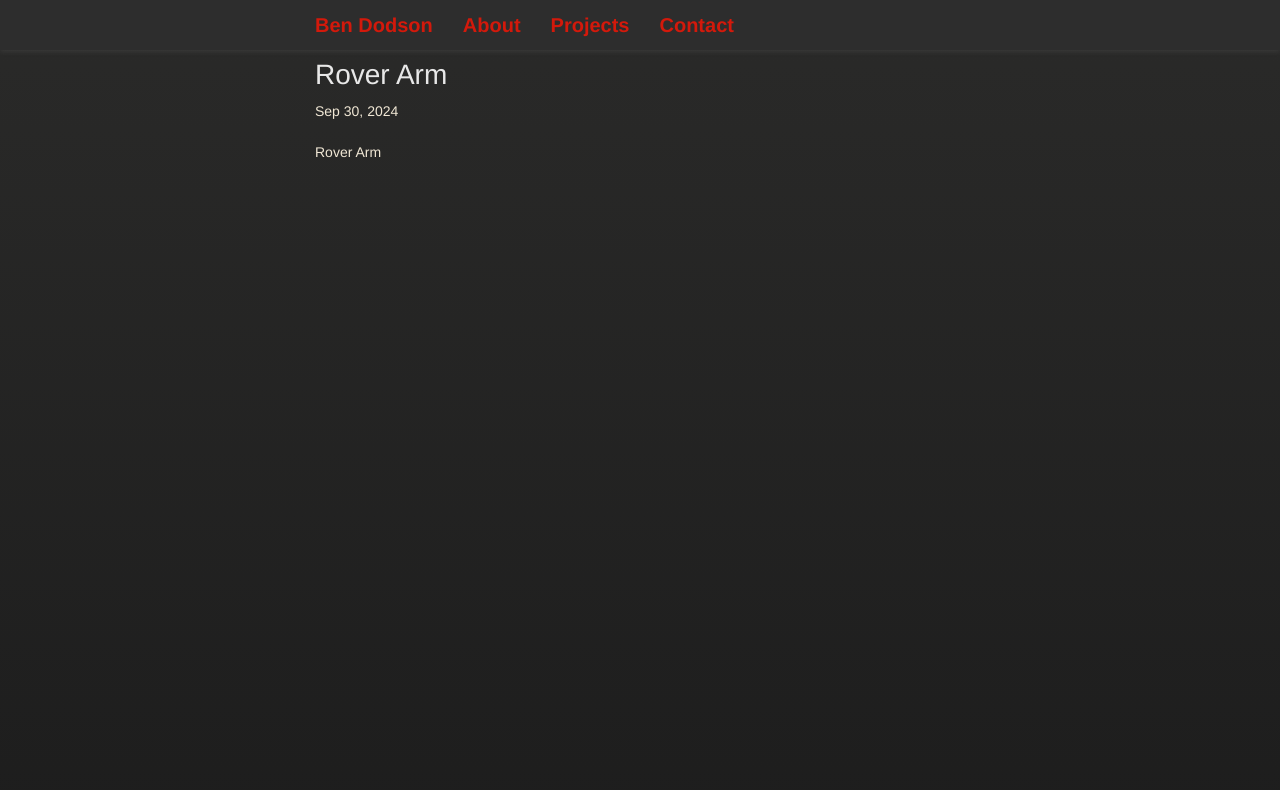
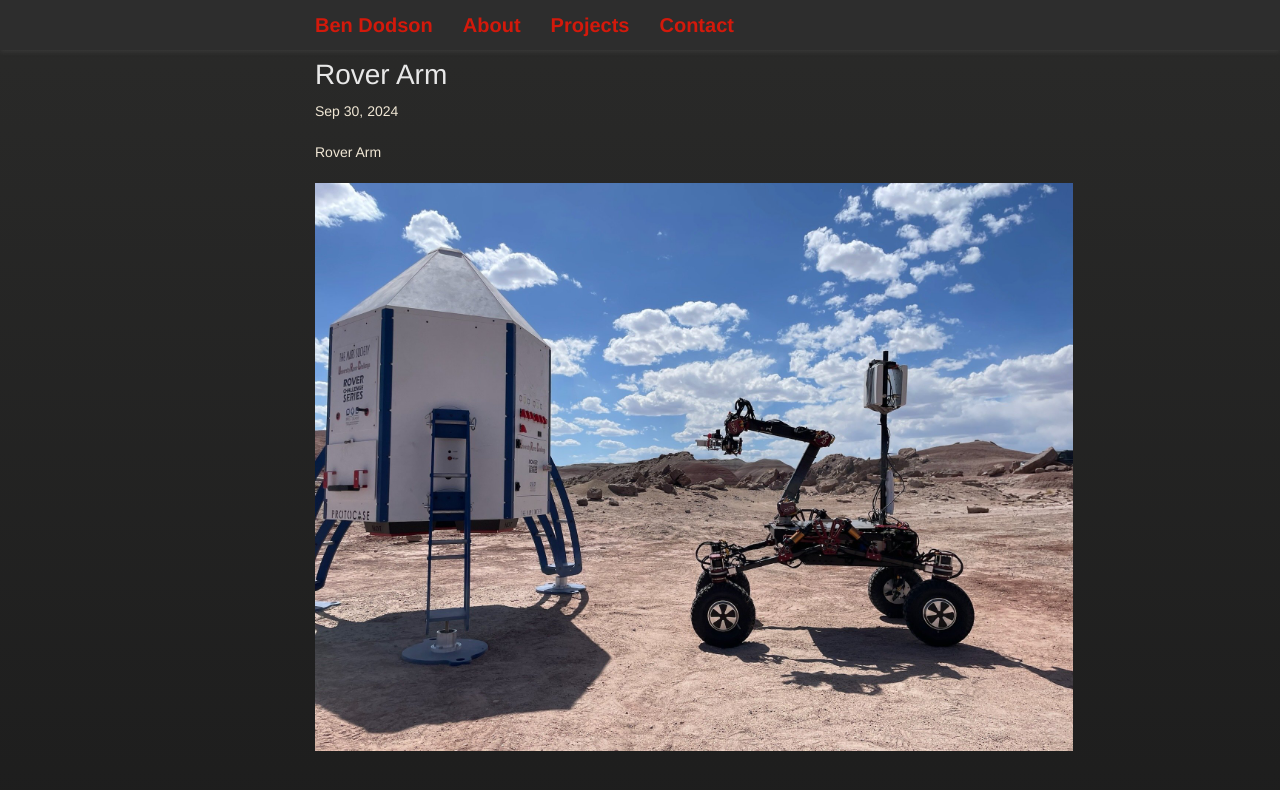
Before and after one commit to BenZen-3/BenZen-3.github.io, a Jekyll site: the page built from _posts/2024-09-30-rover_arm.markdown, in a window 1280 px wide. Shown: the top 790 px of the page. Built offline with Jekyll 4.4.1, drawn with Linux system fonts in a browser that asks for light colours; some web fonts are replaced.

Commit message:
some initial pictures

```diff
--- a/_layouts/home.html
+++ b/_layouts/home.html
@@ -22,6 +22,7 @@ title: Welcome to My Midnight-Themed Site
         {% for post in site.posts limit:4 %}
             <li>
             <h3><a href="{{ post.url }}">{{ post.title }}</a></h3>
+            <img src="{{ post.icon }}" style="width:400px;height:400px;">
             <p>{{ post.excerpt | strip_html | truncatewords: 20 }}</p>
             <small>{{ post.date | date: "%B %Y" }}</small>
             </li>
--- a/_layouts/projects_home.html
+++ b/_layouts/projects_home.html
@@ -10,14 +10,15 @@ title: Welcome to My Midnight-Themed Site
     <section id="home">
 
 
-        It's the same thing as the front page because I haven't had time to implement anything better! They're the same projects.
+        Listing for all my projects, big and small. This includes very short projects for classes that were fun to add, but not much more than a picture. The main projects are linked at the home page.
 
 
         <h2>Projects</h2>
         <ul>
-        {% for post in site.posts limit:20 %}
+        {% for post in site.posts limit:100 %}
             <li>
             <h3><a href="{{ post.url }}">{{ post.title }}</a></h3>
+            <img src="{{ post.icon }}" style="width:400px;height:400px;">
             <p>{{ post.excerpt | strip_html | truncatewords: 20 }}</p>
             <small>{{ post.date | date: "%B %Y" }}</small>
             </li>
--- a/_posts/2024-09-16-cnc.markdown
+++ b/_posts/2024-09-16-cnc.markdown
@@ -3,10 +3,11 @@ layout: post
 title:  "DIY CNC Mill"
 date:   2024-09-16 02:51:09 -0400
 categories: project
+icon: \assets\images\CNC_square_icon.jpg
 ---
 DIY CNC Mill
 
-<img src="\assets\images\IMG_7176.jpg" alt="CNC picture" style="width:500px;height:600px;">
+<img src="\assets\images\CNC.jpg" alt="CNC picture" style="width:500px;height:600px;">
 
 Overview
 
--- a/_posts/2024-09-30-humanoid-arm.markdown
+++ b/_posts/2024-09-30-humanoid-arm.markdown
@@ -3,5 +3,8 @@ layout: post
 title:  "Humanoid Robotic Arm"
 date:   2024-09-30 02:51:09 -0400
 categories: project
+icon: \assets\images\Humanoid_Arm_icon.png
 ---
 Humanoid Arm
+
+<img src="\assets\images\Humanoid_Arm.jpg" style="width:500px;height:600px;">
--- a/_posts/2024-09-30-robot_quad.markdown
+++ b/_posts/2024-09-30-robot_quad.markdown
@@ -3,5 +3,8 @@ layout: post
 title:  "Robotic Quadruped"
 date:   2024-09-30 02:51:09 -0400
 categories: project
+icon: \assets\images\Sparky_icon.png
 ---
 Robotic Quadruped
+
+<img src="\assets\images\Sparky.png" style="width:500px;height:600px;">
--- a/_posts/2024-09-30-rover_arm.markdown
+++ b/_posts/2024-09-30-rover_arm.markdown
@@ -3,5 +3,8 @@ layout: post
 title:  "Rover Arm"
 date:   2024-09-30 02:51:09 -0400
 categories: project
+icon: \assets\images\Rover_Arm_icon.png
 ---
 Rover Arm
+
+<img src="\assets\images\Rover_Arm.jpg" style="width:758px;height:568px;">
--- /dev/null
+++ b/assets/css/ie.scss
@@ -0,0 +1,3 @@
+nav {
+	display: none;
+ }
```
Also changed, not shown: assets/images/Rover_Arm.jpg (added), assets/images/Rover_Arm_icon.png (added), assets/images/Sparky.png (added), assets/images/Sparky_icon.png (added), 5 other files.
